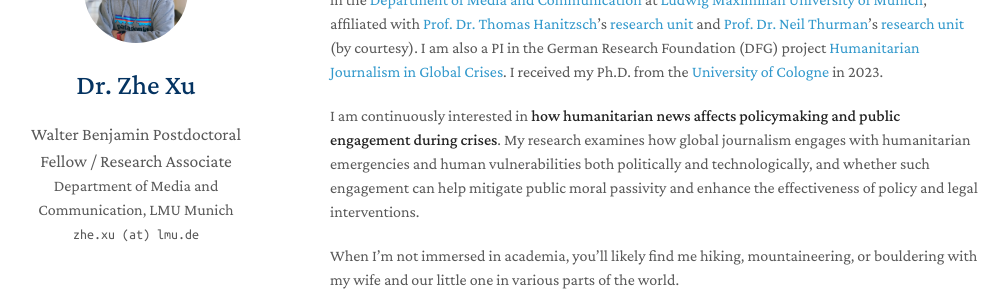
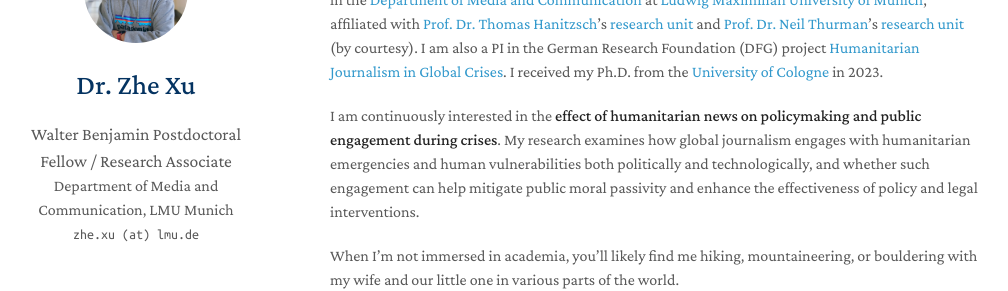
Before and after one commit to zhexuphd/home, a Jekyll site: the page built from index.md, in a window 1280 px wide and 900 px high. Shown: the part 145-436 px from the top of the window, without its empty margins (140-1148 px from the left). Built offline with Jekyll 4.4.1, drawn with Linux system fonts in a browser that asks for light colours; a style sheet for code colours, icons or effects is not loaded; our own code applies the rules of GitHub Pages for plain Markdown files.

Commit message:
Update index.md

```diff
--- a/index.md
+++ b/index.md
@@ -6,7 +6,7 @@ layout: homepage
 
 My name is Zhe Xu, and I am currently a [research associate](https://www.ifkw.uni-muenchen.de/organisation/personen/mitarbeiter/xu_zhe/index.html) and [Walter Benjamin postdoctoral fellow](https://www.dfg.de/en/research-funding/funding-opportunities/programmes/individual/walter-benjamin) in the [Department of Media and Communication](https://www.ifkw.uni-muenchen.de/index.html) at [Ludwig Maximilian University of Munich](https://www.lmu.de/en/), affiliated with [Prof. Dr. Thomas Hanitzsch](https://www.ifkw.uni-muenchen.de/organisation/personen/professoren/hanitzsch_thomas/index.html)'s [research unit](https://www.en.ifkw.uni-muenchen.de/research/chairs/hanitzsch/index.html) and [Prof. Dr. Neil Thurman](https://neilthurman.com/)'s [research unit](https://www.ifkw.uni-muenchen.de/lehrbereiche/thurman/index.html) (by courtesy). I am also a PI in the German Research Foundation (DFG) project [Humanitarian Journalism in Global Crises](https://gepris.dfg.de/gepris/projekt/539233881?context=projekt&task=showDetail&id=539233881&). I received my Ph.D. from the [University of Cologne](https://portal.uni-koeln.de/es/uoc-home) in 2023.
 
-I am continuously interested in **how humanitarian news affects policymaking and public engagement during crises**. My research examines how global journalism engages with humanitarian emergencies and human vulnerabilities both politically and technologically, and whether such engagement can help mitigate public moral passivity and enhance the effectiveness of policy and legal interventions.
+I am continuously interested in the **effect of humanitarian news on policymaking and public engagement during crises**. My research examines how global journalism engages with humanitarian emergencies and human vulnerabilities both politically and technologically, and whether such engagement can help mitigate public moral passivity and enhance the effectiveness of policy and legal interventions.
 
 When I’m not immersed in academia, you’ll likely find me hiking, mountaineering, or bouldering with my wife and our little one in various parts of the world.
 
```
